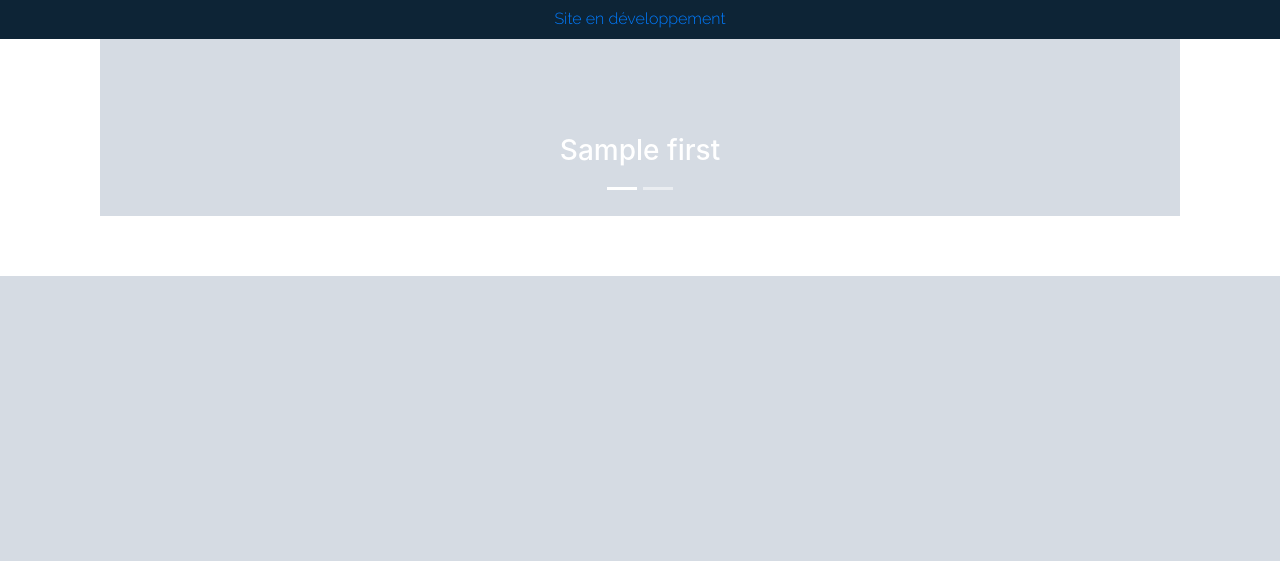
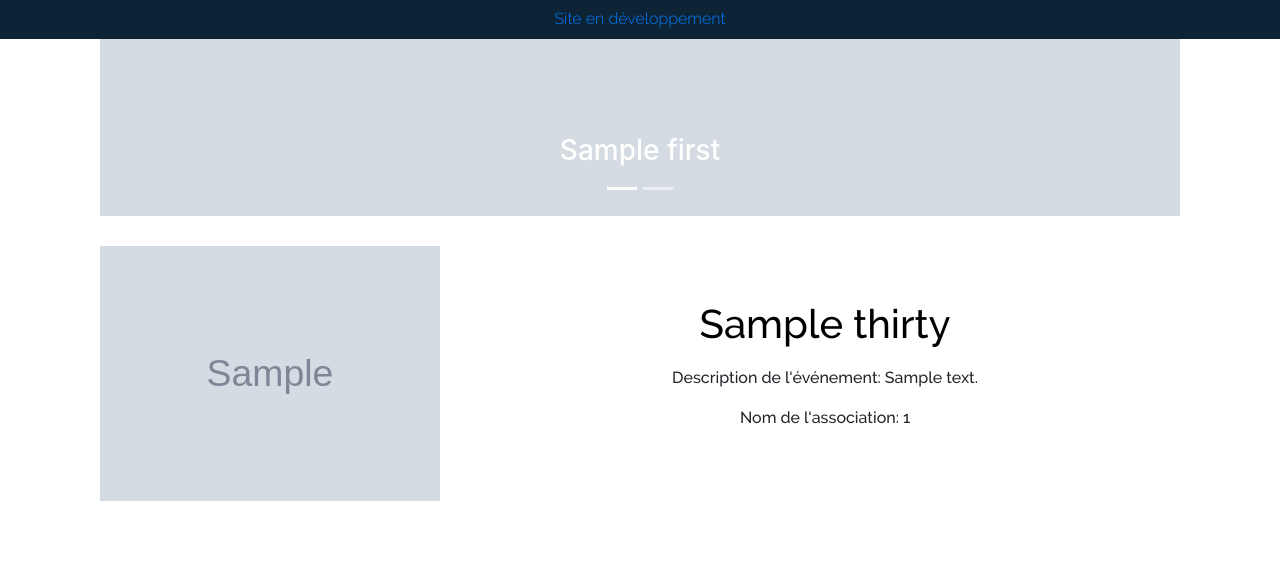
Before and after one commit to MrColorado/YakaChoisir, a Django app: template src/templates/home/index.html in a window 1280 px wide. Shown: the part 761-1322 px from the top of the page. Before the commit the page ends 1037 px from the top, so only its background shows below. Run offline with Django 3.2, Linux system fonts and the light colour scheme; the template is opened without the code that fills it: most values are stand-ins (such as "Sample title", 1, 10 or a date in 2020); grey boxes marked "Sample" are stand-in pictures; parts of the project's set-up code (start-up, migrations or seed data) failed here and were passed over; some libraries are stand-ins or nearby versions.

Commit message:
[INDEX] add the event in the 30 days

```diff
--- a/src/templates/home/index.html
+++ b/src/templates/home/index.html
@@ -48,4 +48,28 @@
             <span class="carousel-control-next-icon"></span>
         </a>
     </div></div>
+
+    {% for e in thirty %}
+        <div class="container" style="margin-top: 30px">
+            <div class="row" id="row_event">
+                <div class="col-sm-4">
+                    <div class="d-flex">
+                        <a href="{% url 'specific_event' e.id %}">
+                            <img src="{{e.photo.url}}" id="event_img">
+                        </a>
+                    </div>
+                </div>
+                <div class="col-sm-8" id="col_event">
+                    <a href="{% url 'specific_event' e.id %}" style="color: black; text-decoration: none">
+                        <h1>{{ e.title}}</h1>
+                    </a>
+                    <div style="padding-top: 10px">
+                        <p> Description de l'événement: {{ e.description }}</p>
+                        <p> Nom de l'association: {{ e.association_id }}</p>
+                    </div>
+                </div>
+            </div>
+        </div>
+    {% endfor %}
+
 {% endblock %}
```
Also changed, not shown: src/database/views/home_views.py (+13 -5 lines).
